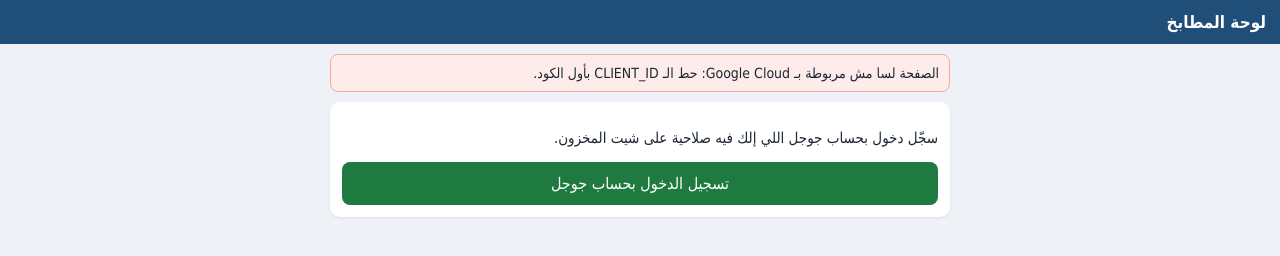
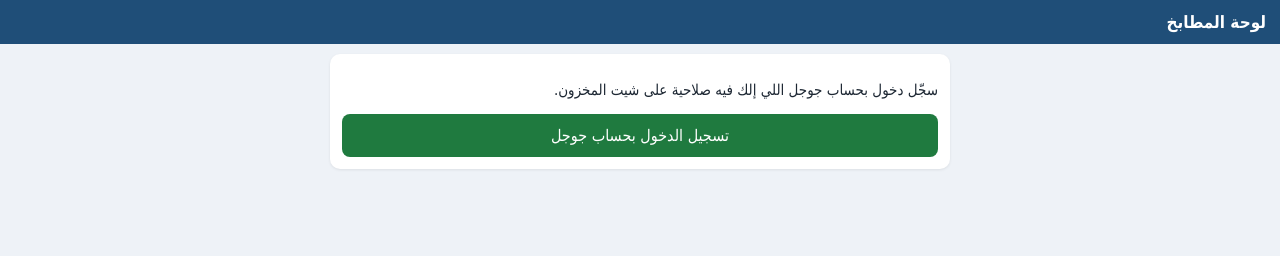
Before and after one commit to 2019uu22/ck-panel, a plain HTML site: page index.html in a window 1280 px wide. Drawn offline with Linux system fonts and the light colour scheme.

Commit message:
Add files via upload

```diff
--- a/index.html
+++ b/index.html
@@ -105,7 +105,7 @@
 /* ================== الإعدادات ================== */
 const CFG = {
   // من Google Cloud: OAuth Client ID (نوع Web application)
-  CLIENT_ID: 'ضع_هون_CLIENT_ID.apps.googleusercontent.com',
+  CLIENT_ID: '926136469174-7c8k8g80kia0lkekr69gm98e9g3jfe3h.apps.googleusercontent.com',
   // شيت المخزون. للتجربة على نسخة: افتح الصفحة وبآخر الرابط ?sheet=رقم_النسخة
   SHEET_ID: '1m-uacaBqdSeX2SgUwoFlsl7FuLlQfzBDRDoVSvSfBFc',
   // شيت الوصفات (منشور CSV)
```
